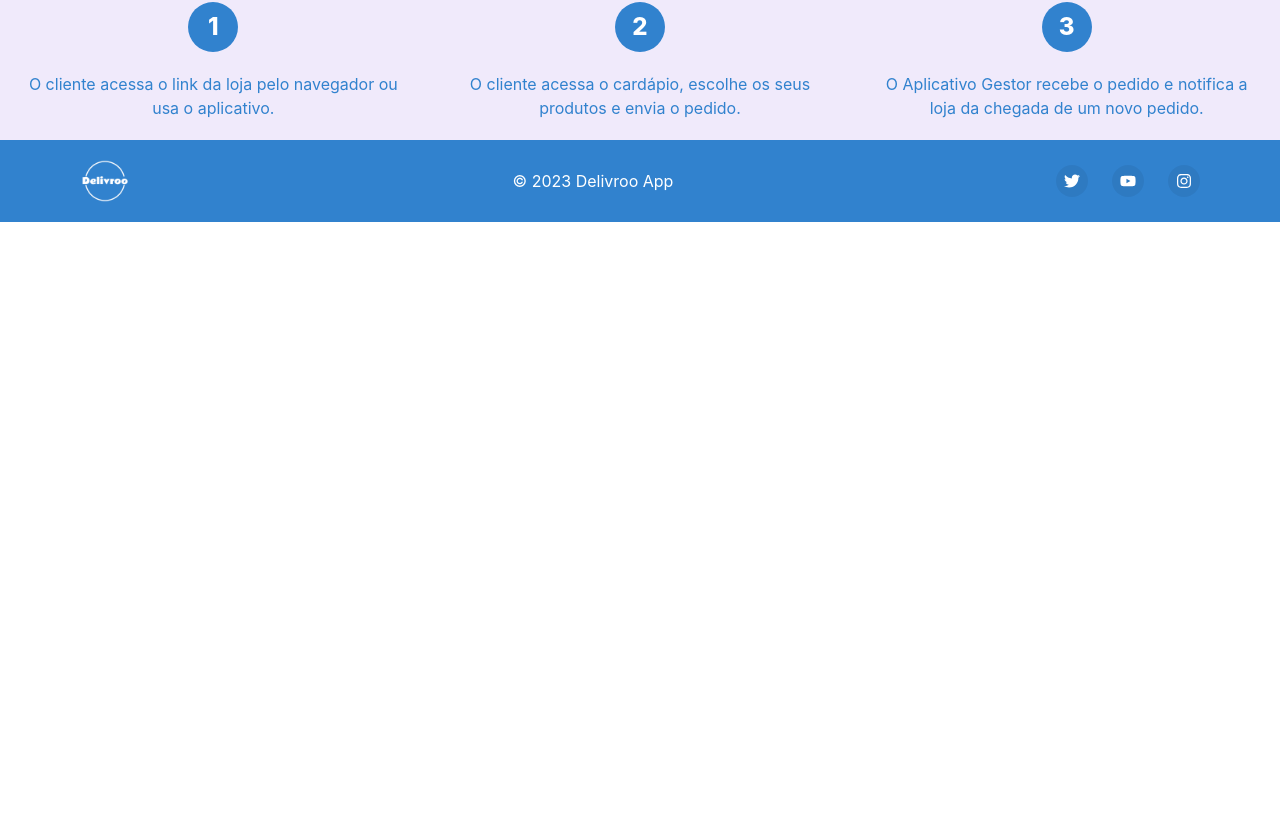
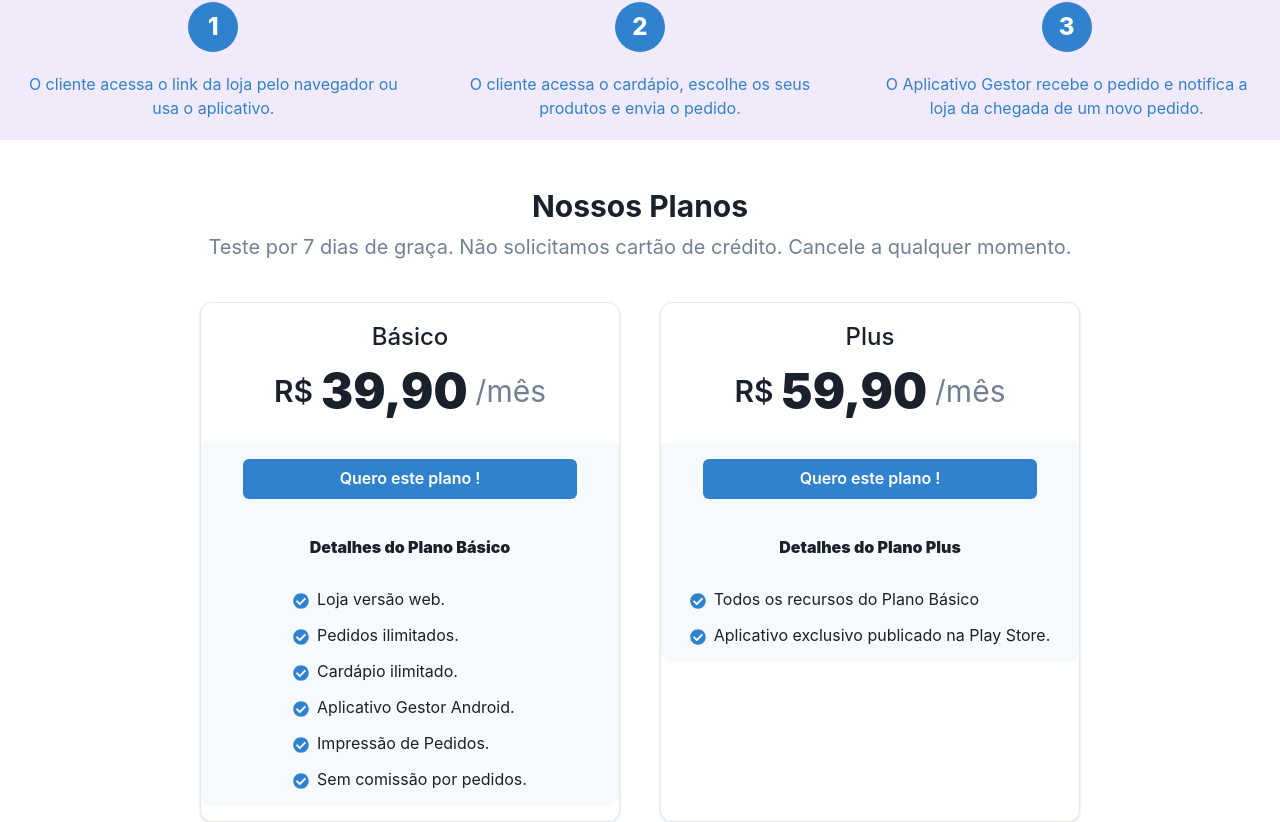
Before and after one commit to jccintr/delivery-page, a React (Create React App) app: page / in a window 1280 px wide. Shown: the part 1644-2466 px from the top of the page. Before the commit the page ends 1866 px from the top, so only its background shows below. Built offline with nearby package versions, Linux system fonts and the light colour scheme.

Commit message:
alterado componente planos e versoes

```diff
--- a/src/App.js
+++ b/src/App.js
@@ -3,6 +3,7 @@ import Versoes from './components/Versoes';
 import NoTax from './components/NoTax';
 import AppGestor from './components/AppGestor';
 import Funcionamento from './components/Funcionamento';
+import Planos from './components/Planos';
 import Footer from './components/Footer';
 
 
@@ -14,6 +15,7 @@ function App() {
        <NoTax/>
        <AppGestor/>
        <Funcionamento/>
+       <Planos/>
        <Footer />
     </div>
   );
--- /dev/null
+++ b/src/components/Planos.jsx
@@ -0,0 +1,151 @@
+import React from 'react'
+import {
+    Box,
+    Stack,
+    HStack,
+    Heading,
+    Text,
+    VStack,
+    useColorModeValue,
+    List,
+    ListItem,
+    ListIcon,
+    Button,
+  } from '@chakra-ui/react'
+  import { FaCheckCircle } from 'react-icons/fa'
+
+  const PriceWrapper = ({children}) => {
+    return (
+      <Box
+        mb={4}
+        shadow="base"
+        borderWidth="1px"
+        w={{ base: '340px', lg: '420px' }}
+        h='520px'
+        alignSelf={{ base: 'center', lg: 'flex-start' }}
+        borderColor={useColorModeValue('gray.200', 'gray.500')}
+        borderRadius={'xl'}>
+        {children}
+      </Box>
+    )
+  }
+
+
+const Planos = () => {
+    return (
+        <Box py={12}>
+          <VStack spacing={2} textAlign="center">
+            <Heading as="h1" fontSize={['2xl','2xl','3xl']}>
+              Nossos Planos
+            </Heading>
+            <Text fontSize={['lg','lg','xl']} color={'gray.500'}>
+              Teste por 7 dias de graça. Não solicitamos cartão de crédito. Cancele a qualquer momento.
+            </Text>
+          </VStack>
+          <Stack direction={{ base: 'column', md: 'row' }}  textAlign="center" justify="center" spacing={{ base: 4, lg: 10 }} py={10}>
+            <PriceWrapper>
+              <Box py={4} px={6}>
+                <Text fontWeight="500" fontSize="2xl">
+                  Básico
+                </Text>
+                <HStack justifyContent="center">
+                  <Text fontSize="3xl" fontWeight="600">
+                    R$
+                  </Text>
+                  <Text fontSize="5xl" fontWeight="900">
+                    39,90
+                  </Text>
+                  <Text fontSize="3xl" color="gray.500">
+                    /mês
+                  </Text>
+                </HStack>
+              </Box>
+              <VStack  bg={useColorModeValue('gray.50', 'gray.700')} py={4} borderBottomRadius={'xl'}>
+              <Box w="80%" pb={7}>
+                  <Button w="full"  colorScheme='blue' >
+                    Quero este plano !
+                  </Button>
+                </Box>
+                <Text fontWeight="900" mb='20px'>Detalhes do Plano Básico</Text>
+                <List spacing={3} textAlign="start" px={6}>
+                  <ListItem>
+                    <ListIcon as={FaCheckCircle} color="blue.500" />
+                    Loja versão web.
+                  </ListItem>
+                  <ListItem>
+                    <ListIcon as={FaCheckCircle} color="blue.500" />
+                    Pedidos ilimitados.
+                  </ListItem>
+                  <ListItem>
+                    <ListIcon as={FaCheckCircle} color="blue.500" />
+                    Cardápio ilimitado.
+                   </ListItem>
+                  <ListItem>
+                    <ListIcon as={FaCheckCircle} color="blue.500" />
+                    Aplicativo Gestor Android.
+                   </ListItem>
+                   <ListItem>
+                    <ListIcon as={FaCheckCircle} color="blue.500" />
+                    Impressão de Pedidos.
+                   </ListItem>
+                  <ListItem>
+                    <ListIcon as={FaCheckCircle} color="blue.500" />
+                    Sem comissão por pedidos.
+                   </ListItem>
+                </List>
+
+
+              </VStack>
+
+            </PriceWrapper>
+
+            <PriceWrapper>
+              <Box py={4} px={6}>
+                <Text fontWeight="500" fontSize="2xl">
+                  Plus
+                </Text>
+                <HStack justifyContent="center">
+                  <Text fontSize="3xl" fontWeight="600">
+                    R$
+                  </Text>
+                  <Text fontSize="5xl" fontWeight="900">
+                    59,90
+                  </Text>
+                  <Text fontSize="3xl" color="gray.500">
+                    /mês
+                  </Text>
+                </HStack>
+              </Box>
+              <VStack  bg={useColorModeValue('gray.50', 'gray.700')} py={4} borderBottomRadius={'xl'}>
+              <Box w="80%" pb={7}>
+                  <Button w="full"  colorScheme='blue' >
+                    Quero este plano !
+                  </Button>
+                </Box>
+                <Text fontWeight="900" mb='20px'>Detalhes do Plano Plus</Text>
+                <List spacing={3} textAlign="start" px={6}>
+                  <ListItem>
+                    <ListIcon as={FaCheckCircle} color="blue.500" />
+                    Todos os recursos do Plano Básico
+                  </ListItem>
+                  <ListItem>
+                    <ListIcon as={FaCheckCircle} color="blue.500" />
+                    Aplicativo exclusivo publicado na Play Store.
+                  </ListItem>
+
+                </List>
+
+
+              </VStack>
+
+            </PriceWrapper>
+
+
+
+          </Stack>
+        </Box>
+      )
+
+}
+
+export default Planos
--- a/src/components/Versoes.jsx
+++ b/src/components/Versoes.jsx
@@ -13,7 +13,7 @@ const Versoes = () => {
 
             </Flex>
         </Box>
-        <Box w={{ base: '350px', lg: '500px' }} p='30px' bg='white' maxW='500px' margin='auto' mt={{ base: '50px', lg: '-100px' }} borderRadius='12px' overflow='hidden'boxShadow='0px 20px 25px -5px rgba(0, 0, 0, 0.1), 0px 10px 10px -5px rgba(0, 0, 0, 0.04)' textAlign='center'>
+        <Box w={{ base: '340px', lg: '500px' }} p='30px' bg='white' maxW='500px' margin='auto' mt={{ base: '50px', lg: '-100px' }} borderRadius='12px' overflow='hidden'boxShadow='0px 20px 25px -5px rgba(0, 0, 0, 0.1), 0px 10px 10px -5px rgba(0, 0, 0, 0.04)' textAlign='center'>
             <Flex direction='column' align='center' justify='center'>
                <Image w='129px' h='300px'  src={mobile} alt="versão mobile" />
                <Text fontSize='20px' color='blue.500' fontWeight='800'>Versão Mobile</Text>
```
